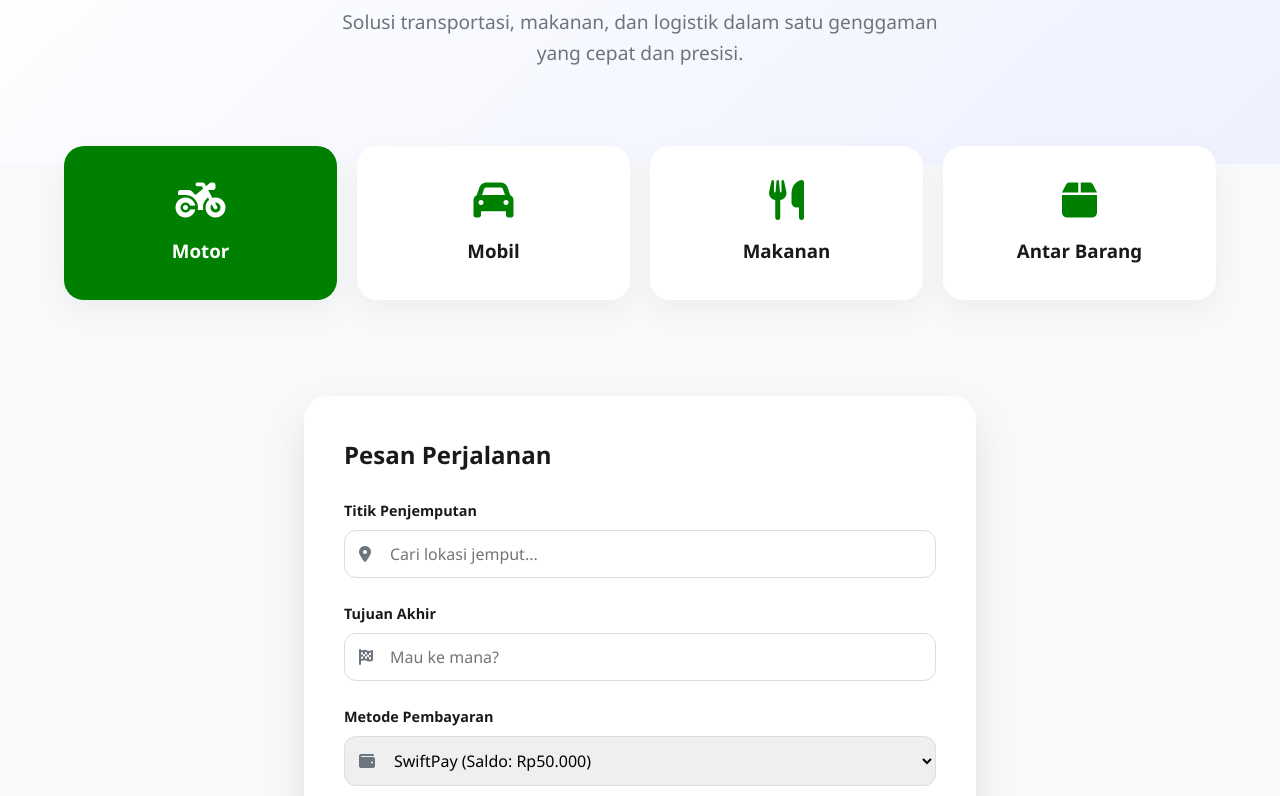
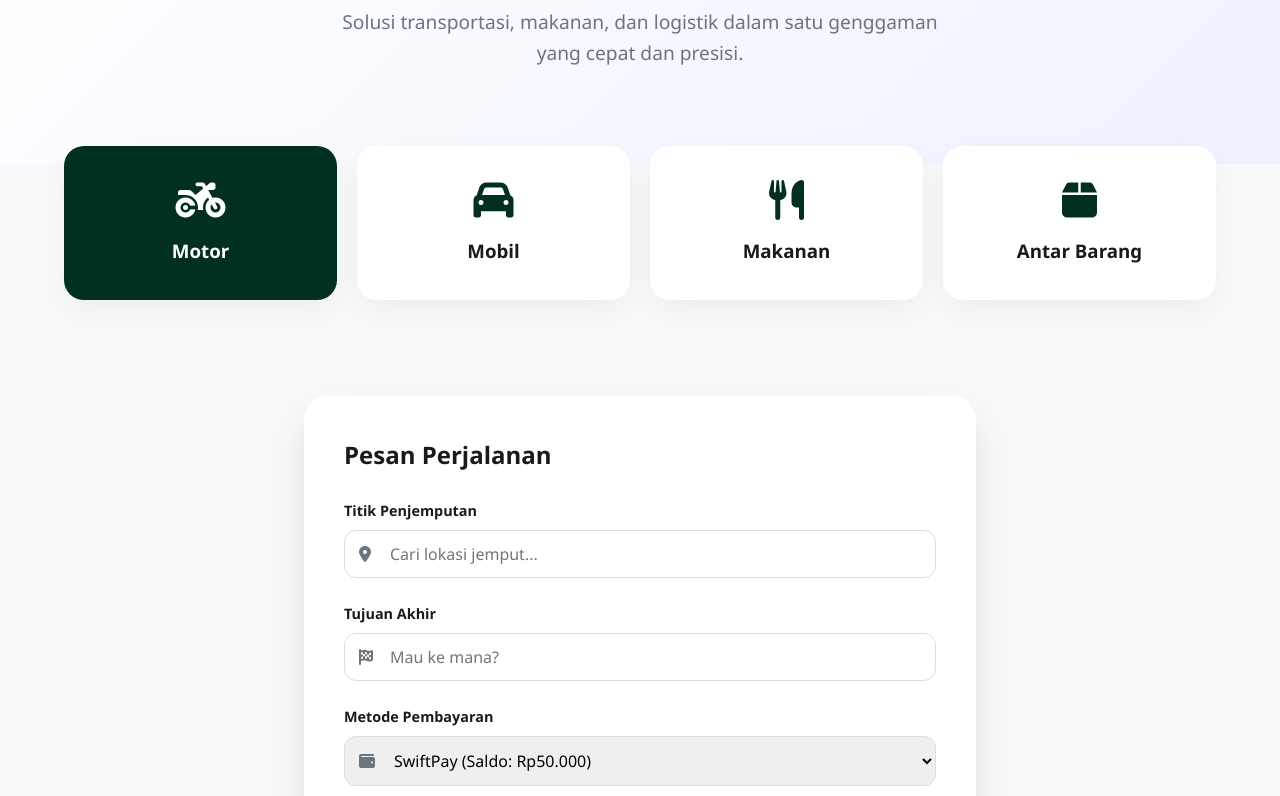
Before and after one commit to vintageelle/Swift, a plain HTML site: page index.html in a window 1280 px wide. Shown: the part 228-1024 px from the top of the page. Drawn offline with Linux system fonts and the light colour scheme.

Commit message:
Update index.html

```diff
--- a/index.html
+++ b/index.html
@@ -7,7 +7,7 @@
     <link rel="stylesheet" href="https://cdnjs.cloudflare.com/ajax/libs/font-awesome/6.4.0/css/all.min.css">
     <style>
         :root {
-            --primary: #008000;
+            --primary: #023020;
             --dark: #1A1A1A;
             --light: #F8F9FA;
             --gray: #6C757D;
```
